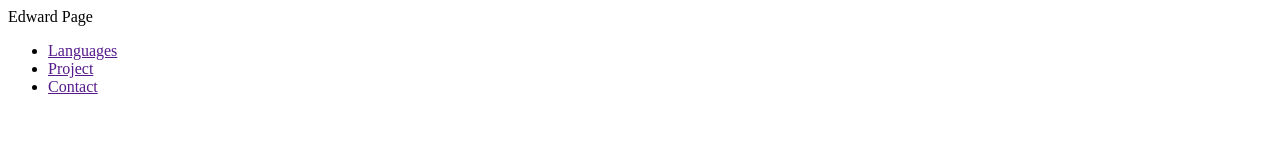
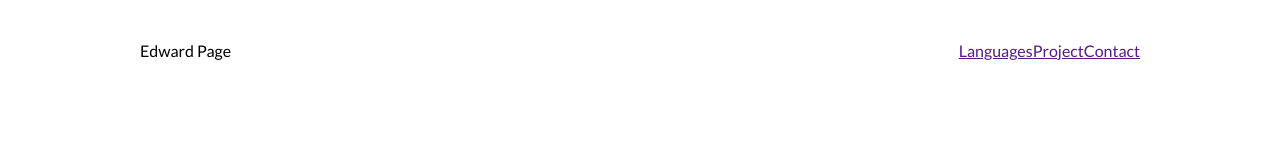
Before and after one commit to EdPage15/Edward-Page-s-E-Portfolio, a plain HTML site: page index.html in a window 1280 px wide. Drawn offline with Linux system fonts and the light colour scheme.

Commit message:
NewStyleSheet

```diff
--- a/index.html
+++ b/index.html
@@ -6,7 +6,7 @@
     <meta http-equiv="X-UA-Compatible" content="IE=edge">
     <meta name="viewport" content="width=device-width, initial-scale=1.0">
     <title>Edward Page</title>
-    <link rel="stylesheet" href="./style.css">
+    <link rel="stylesheet" href="style.css">
 </head>
 
 <body>
@@ -21,13 +21,15 @@
                     link__hover-effect--black
                     ">Languages</a>
                 </li>
-                <li><a href="" class="
+                <li>
+                    <a href="" class="
                     nav__link--anchor
                     link__hover-effect
                     link__hover-effect--black
                     ">Project</a>
                 </li>
-                <li><a href="" class="
+                <li>
+                    <a href="" class="
                     nav__link--anchor
                     nav__link--anchor-primary
                     ">Contact</a>
--- a/styles.css
+++ b/style.css
@@ -1,4 +1,5 @@
 @import url('https://fonts.googleapis.com/css2?family=Lato:ital,wght@0,100;0,300;0,400;0,700;0,900;1,100;1,300;1,400;1,700;1,900&family=Roboto:ital,wght@0,100..900;1,100..900&display=swap');
+
 * {
     font-family: 'Lato', sans-serif;
     padding: 0;
```
